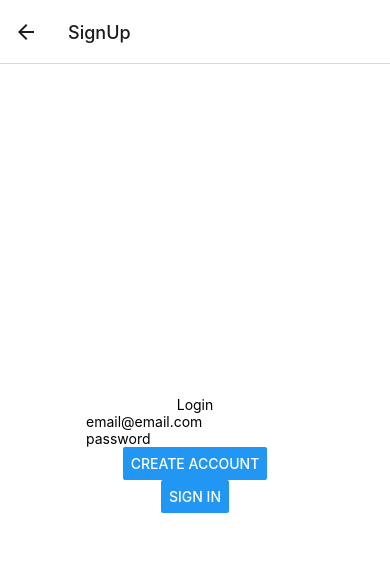
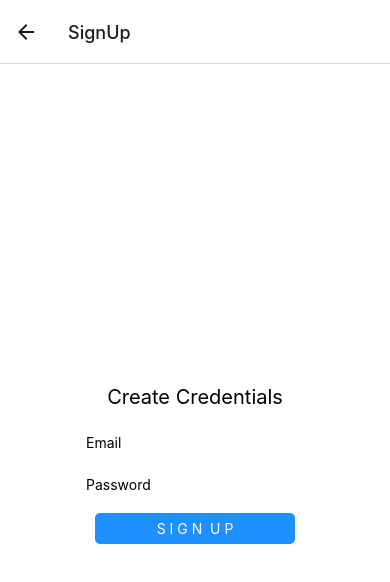
Before and after one commit to aaronmp13/EarthSaver, a React Native app: screen /SignUp in a window 390 px wide. Shown: the top 582 px of the page. Built offline with nearby package versions, Linux system fonts and the light colour scheme.

Commit message:
UI changes
UI Changes to Sign Up Login and Welcom

```diff
--- a/src/screens/LoginScreen.js
+++ b/src/screens/LoginScreen.js
@@ -1,5 +1,5 @@
 import React from 'react';
-import { StyleSheet, Text, View, Button, TextInput} from 'react-native';
+import { TouchableOpacity, StyleSheet, Text, View, Button, TextInput} from 'react-native';
 import Firebase from '../firebase/config';
 import { useState } from 'react';
 
@@ -37,29 +37,20 @@ function LoginScreen({navigation}) {
 
     return (
       <View style={styles.container}>
-        <Text>Login</Text>
-        <TextInput placeholder="email@email.com" keyboardType="password" onChangeText={onChangeEmail}/>
-      <TextInput placeholder="password" keyboardType="password" onChangeText={onChangePassword}/>
-        <Button
-        onPress={onLogin}
-        backgroundColor='#f57c00'
-        title='Login'
-        tileColor='#fff'
-        titleSize={20}
-        containerStyle={{
-          marginBottom: 24
-        }}
-      />
-          <Button
-        onPress={toSignUp}
-        backgroundColor='#f57c00'
-        title='Create an Account'
-        tileColor='#fff'
-        titleSize={20}
-        containerStyle={{
-          marginBottom: 24
-        }}
-      />
+        <Text style={{fontSize: 20, padding: 20}}>Enter Credentials</Text>
+        <TextInput style={{padding: 5}} placeholder="Email" keyboardType="email-address" onChangeText={onChangeEmail}/>
+        <TextInput style={{padding: 20}} placeholder="Password" keyboardType="visible-password" onChangeText={onChangePassword}/>
+
+      <TouchableOpacity style={{borderRadius: 5, padding: 7, width: 200, backgroundColor:'dodgerblue', alignItems: 'center'}} onPress={onLogin}>
+        <Text style={{color: '#ffff'}}>L O G I N</Text>
+      </TouchableOpacity>
+
+      <Text style={{marginTop: 20}}>Don't have an account?</Text>
+
+      <TouchableOpacity onPress={toSignUp}>
+        <Text style={{color: 'dodgerblue'}}>Sign Up</Text>
+      </TouchableOpacity>
+
       </View>
     );
 }
--- a/src/screens/SignUpScreen.js
+++ b/src/screens/SignUpScreen.js
@@ -1,5 +1,5 @@
 import React from 'react';
-import { StyleSheet, Text, View, Button, TextInput} from 'react-native';
+import { TouchableOpacity, StyleSheet, Text, View, Button, TextInput} from 'react-native';
 import Firebase from '../firebase/config';
 import { useState } from 'react';
 
@@ -38,21 +38,23 @@ function SignUpScreen({navigation}) {
 
     return (
       <View style={styles.container}>
-        <Text>Login</Text>
+
+
+
+        <Text style={{fontSize: 20, padding: 20,}}>Create Credentials</Text>
         {signupError ? <Text>{signupError}</Text> : null}
-        <TextInput placeholder="email@email.com" keyboardType="password" onChangeText={setEmail}/>
-      <TextInput placeholder="password" keyboardType="password" onChangeText={setPassword}/>
-        <Button
-        onPress={onSignup}
-        backgroundColor='#f57c00'
-        title='Create Account'
-        tileColor='#fff'
-        titleSize={20}
-        containerStyle={{
-          marginBottom: 24
-        }}
-      />
-          <Button
+        <TextInput style={{padding: 5}} placeholder="Email" keyboardType="email-address" onChangeText={setEmail}/>
+        <TextInput style={{padding: 20}} placeholder="Password" keyboardType="visible-password" onChangeText={setPassword}/>
+
+
+      <View style={{}}>
+
+      <TouchableOpacity style={{borderRadius: 5, padding: 7, width: 200, backgroundColor:'dodgerblue', alignItems: 'center'}} onPress={onSignup}>
+        <Text style={{color: '#ffff'}}>S I G N  U P</Text>
+      </TouchableOpacity>
+      </View>
+
+        {/* <Button
         onPress={toLogin}
         backgroundColor='#f57c00'
         title='Sign in'
@@ -61,7 +63,8 @@ function SignUpScreen({navigation}) {
         containerStyle={{
           marginBottom: 24
         }}
-      />
+        /> */}
+
       </View>
     );
 }
```
Also changed, not shown: src/screens/Welcome.js (added, +48 -0 lines).
